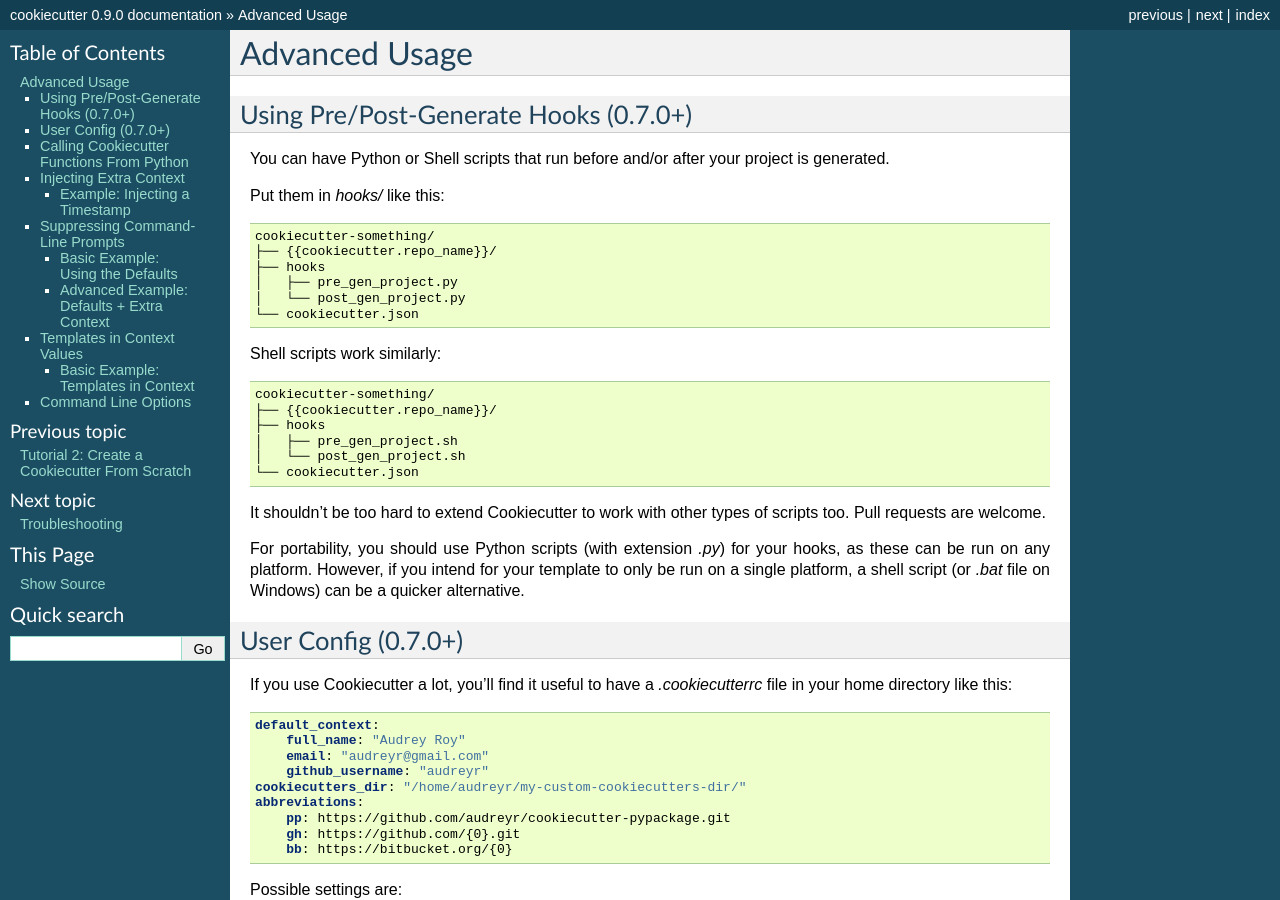
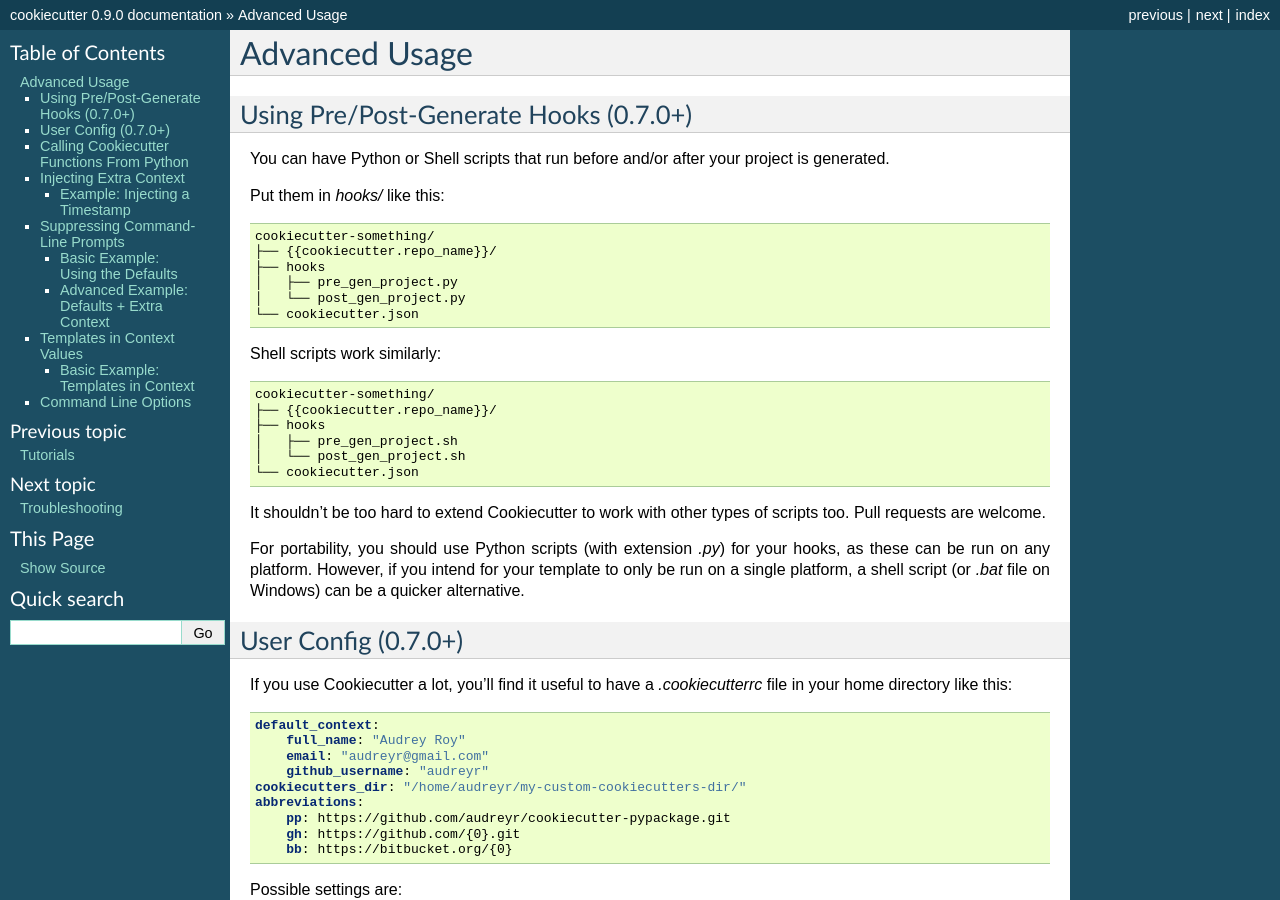
Before and after one commit to c-allen-tech/cookie, a Sphinx documentation site: the page built from docs/advanced_usage.rst, in a window 1280 px wide and 900 px high. Built offline with Sphinx 7.4.7, drawn with Linux system fonts in a browser that asks for light colours; formulas are drawn with MathJax 3; the version number is read from the project's files by our own code.

Commit message:
Remove individual tutorials in favor of overview

```diff
--- a/docs/index.rst
+++ b/docs/index.rst
@@ -18,8 +18,7 @@ Basics
    overview
    installation
    usage
-   tutorial1
-   tutorial2
+   tutorials
    advanced_usage
    troubleshooting
 
```
